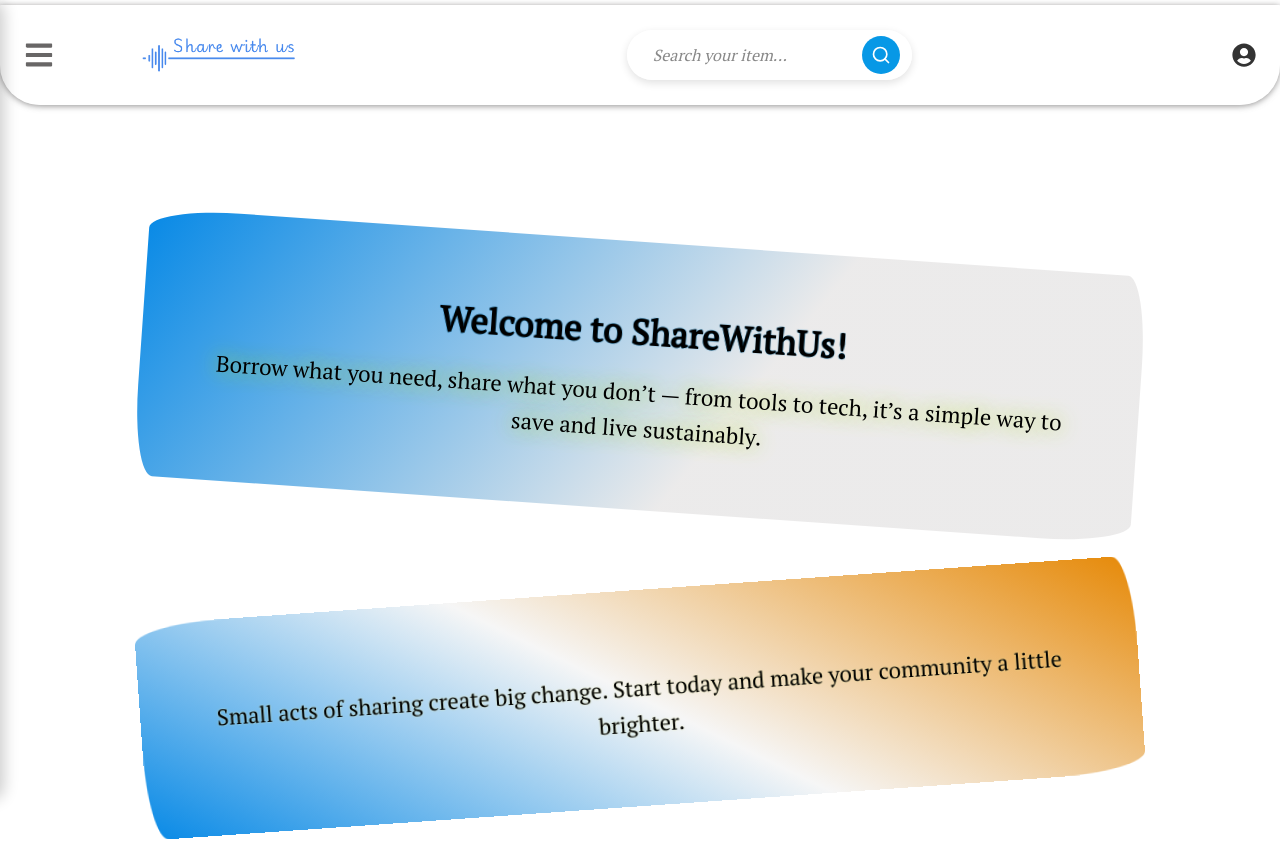
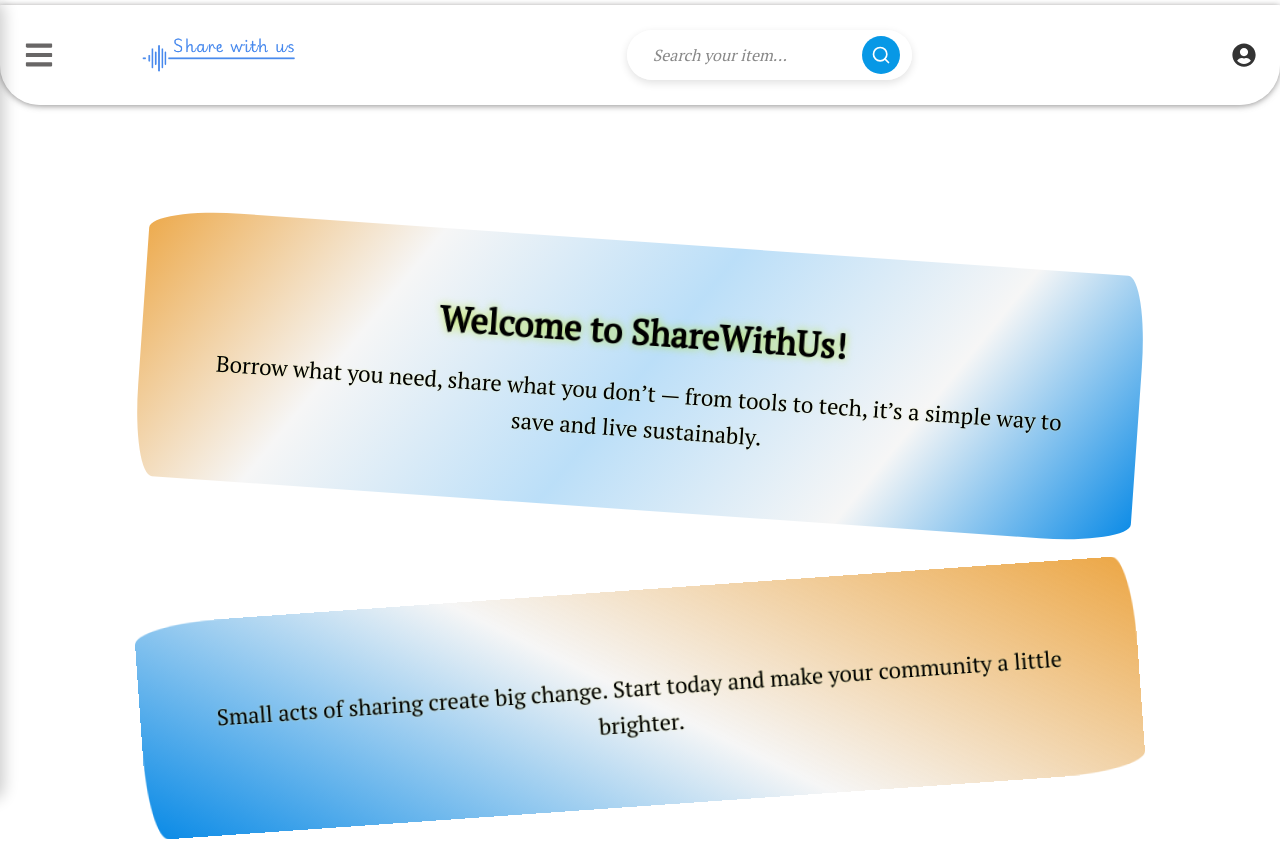
Before and after one commit to HackYourFutureProjects/c51-final-project-group-A, a React (Vite) app in the folder client/: page / in a window 1280 px wide. Shown: the top 841 px of the page. Built offline with nearby package versions, Linux system fonts and the light colour scheme; no server answers.

Commit message:
update explain text color

```diff
--- a/client/src/components/HomeComponents/ExplainText.css
+++ b/client/src/components/HomeComponents/ExplainText.css
@@ -1,5 +1,12 @@
 .explain-text {
-  background: -webkit-linear-gradient(145deg, #e9e8e8e1 40%, #0789e6 100%);
+  background: -webkit-linear-gradient(
+    145deg,
+    #0789e6,
+    #f6f6f6,
+    #0789e646,
+    #f6f6f6,
+    #e68907ba
+  );
   padding: 4rem;
   text-align: center;
   border-radius: 90px 20px 90px 20px / 20px 90px 20px 90px;
@@ -15,14 +22,14 @@
   margin-bottom: 1rem;
   overflow: hidden;
   animation: fadeIn 2s forwards;
-  text-shadow: 0 0 1px #0798e6;
+  text-shadow: 0 0 8px #b2e607a9;
 }
 
 .explain-text p {
   margin-top: 1rem;
   font-size: clamp(1.4rem, 1.5vw, 1.15rem);
   color: #000000;
-  text-shadow: 0 0 20px #b2e607c9;
+  text-shadow: 0 0 2px #edf39eae;
   line-height: 1.6;
 }
 @keyframes fadeIn {
--- a/client/src/components/HomeComponents/ExplainText2.css
+++ b/client/src/components/HomeComponents/ExplainText2.css
@@ -1,5 +1,5 @@
 .explain-text2 {
-  background: -webkit-linear-gradient(60deg, #0789e6, #f6f6f6, #e68907);
+  background: -webkit-linear-gradient(60deg, #0789e6, #f6f6f6, #e68907c0);
   padding: 4rem;
   text-align: center;
   border-radius: 90px 20px 90px 20px / 20px 90px 20px 90px;
@@ -7,6 +7,7 @@
   max-width: 1000px;
   transition: all 0.3s ease;
   transform: rotate(-4deg);
+  width: 90%;
 }
 
 .explain-text2 p {
```
